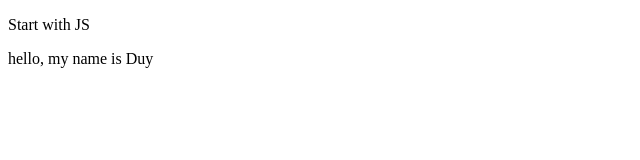
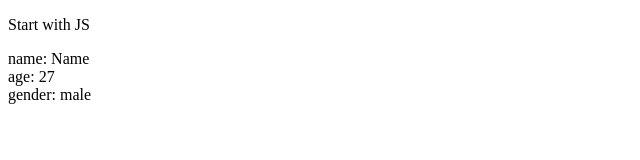
Before and after one commit to ngkhduy77/st_JavaScript2, a plain HTML site: page index.html in a window 1280 px wide. Shown: the whole page, without its empty margins (0-640 px from the left). Drawn offline with Linux system fonts and the light colour scheme.

Commit message:
creat js11

```diff
--- a/index.html
+++ b/index.html
@@ -7,12 +7,14 @@
 </head>
 <body>
     <p>Start with JS</p>
-    <div id="person"></div>
-    <script src="index.js"></script>
+    <div id="person-info"></div>
+    <script src="./index.js"></script>
     <script>
-        let personDiv = document.getElementById("person");
-        personDiv.innerHTML = person.sayHello();
+        let infoParagraph = document.getElementById("person-info");
+        for (let key in person){
+            let info = key + ": "+ person[key];
+            infoParagraph.innerHTML += info + "<br/>"
+        }
     </script>
-    <script></script>
 </body>
 </html>
--- a/index.js
+++ b/index.js
@@ -2,15 +2,12 @@
 /**
  * OBJECTS
  */
-var person ={
-    name : 'Duy',
+const person ={
+    name : 'Name',
     age : 27,
-    gender : 'male',
-    hobbies : ['reading', 'swim', 'travel'],
-    sayHello: function() {
-        return "hello, my name is " + this.name;
-    },
+    gender : 'male'
 };
-console.log(person.name);
-console.log(person.hobbies[0]);
-console.log(person.sayHello());
+
+// for (let key in person){
+//     console.log(key + ": " + person[key])
+// }
```
